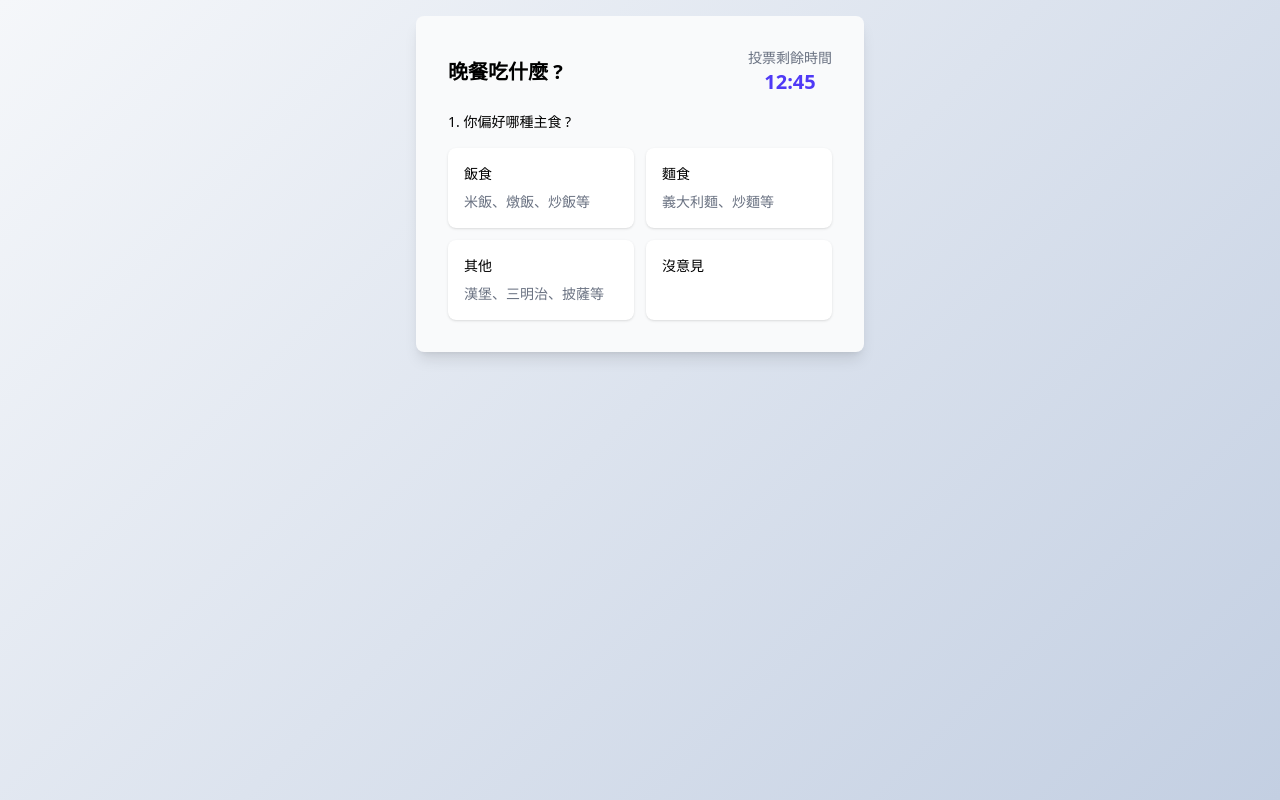
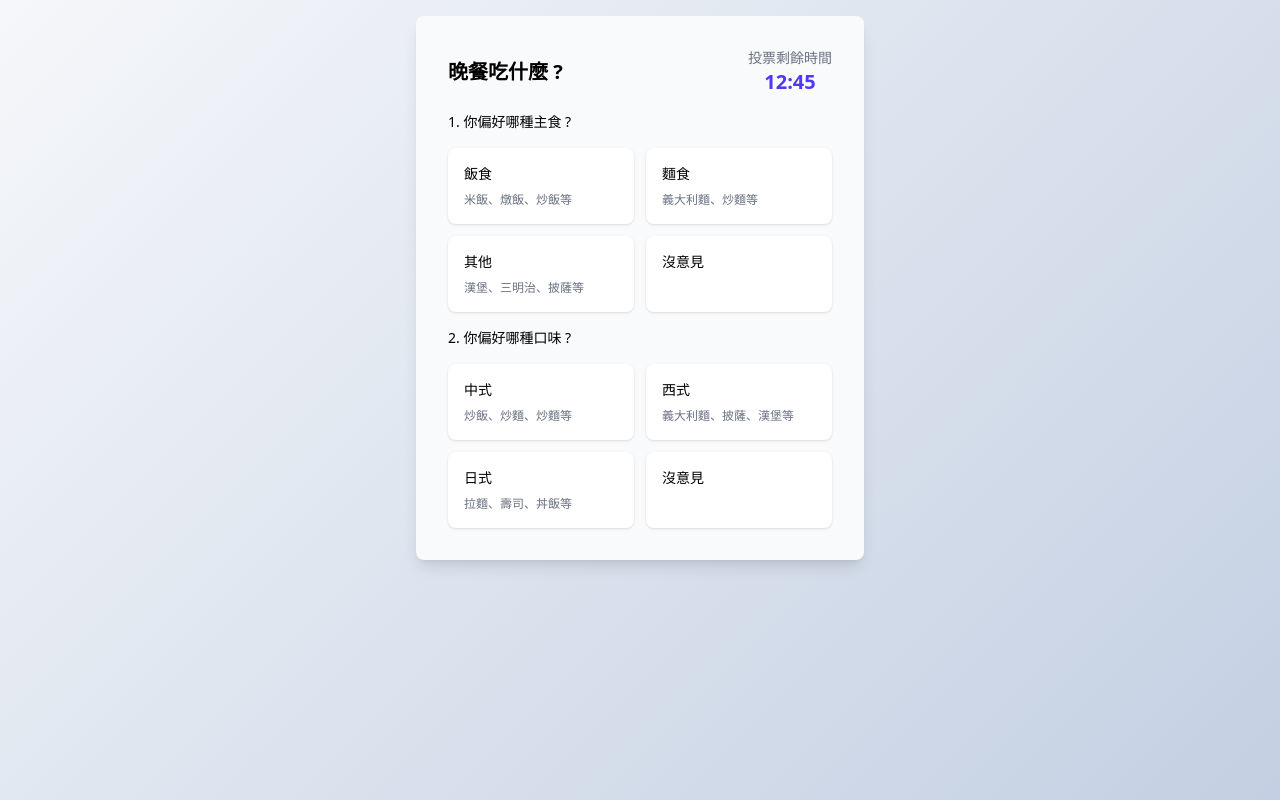
Before and after one commit to jon111rock/dine-vote, a Vue app: page /voting-form in a window 1280 px wide. Built offline with nearby package versions, Linux system fonts and the light colour scheme.

Commit message:
feat(voting): 更新OptionGroup元件以支援標題屬性，並在VotingForm中新增口味選項

```diff
--- a/src/components/voting/OptionCard.vue
+++ b/src/components/voting/OptionCard.vue
@@ -33,6 +33,6 @@ const selectOption = () => {
             'scale-105': isSelected
           }" @click="selectOption">
     <p class="text-sm">{{ title }}</p>
-    <p class="text-sm text-gray-500 mt-2">{{ description }}</p>
+    <p class="text-xs text-gray-500 mt-2 whitespace-nowrap overflow-hidden">{{ description }}</p>
   </div>
 </template>
--- a/src/components/voting/OptionGroup.vue
+++ b/src/components/voting/OptionGroup.vue
@@ -10,6 +10,10 @@ const props = defineProps({
   modelValue: {
     type: String,
     default: null
+  },
+  title: {
+    type: String,
+    default: ''
   }
 });
 
@@ -25,7 +29,7 @@ const handleSelect = (value) => {
 </script>
 
 <template>
-  <p class="text-sm">1. 你偏好哪種主食 ?</p>
+  <p class="text-sm">{{ title }}</p>
   <div class="grid grid-cols-2 mt-4 gap-3">
     <OptionCard v-for="option in options" :key="option.label" :title="option.label" :description="option.description" :value="option.value" :isSelected="selectedValue === option.value" @select="handleSelect(option.value)" />
   </div>
--- a/src/views/VotingForm.vue
+++ b/src/views/VotingForm.vue
@@ -3,8 +3,9 @@ import { ref } from 'vue';
 import OptionGroup from '../components/voting/OptionGroup.vue';
 
 const selectedFood = ref(null);
+const selectedFlavor = ref(null);
 
-const options = [{
+const foodOptions = [{
   label: '飯食',
   description: '米飯、燉飯、炒飯等',
   value: 'rice',
@@ -16,6 +17,23 @@ const options = [{
   label: '其他',
   description: '漢堡、三明治、披薩等',
   value: 'other',
+}, {
+  label: '沒意見',
+  value: 'none',
+}]
+
+const flavorOptions = [{
+  label: '中式',
+  description: '炒飯、炒麵、炒麵等',
+  value: 'chinese',
+}, {
+  label: '西式',
+  description: '義大利麵、披薩、漢堡等',
+  value: 'western',
+}, {
+  label: '日式',
+  description: '拉麵、壽司、丼飯等',
+  value: 'japanese',
 }, {
   label: '沒意見',
   value: 'none',
@@ -33,7 +51,18 @@ const options = [{
         </div>
       </div>
       <div class="mt-4">
-        <OptionGroup v-model="selectedFood" :options="options" />
+        <OptionGroup
+          v-model="selectedFood"
+            :options="foodOptions"
+          title="1. 你偏好哪種主食 ?"
+        />
+      </div>
+      <div class="mt-4">
+        <OptionGroup
+          v-model="selectedFlavor"
+          :options="flavorOptions"
+          title="2. 你偏好哪種口味 ?"
+        />
       </div>
     </div>
   </div>
```
